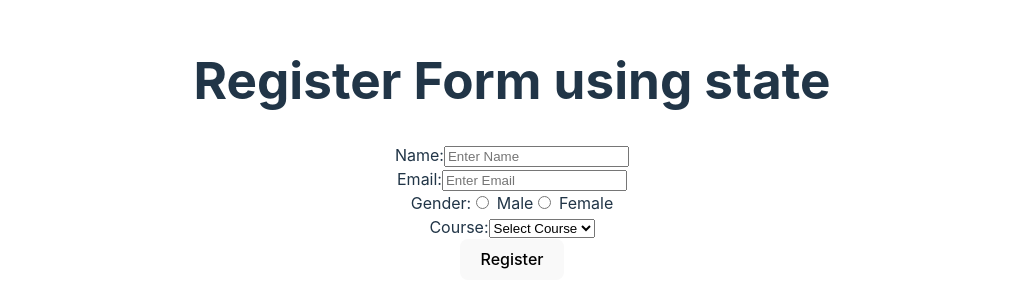
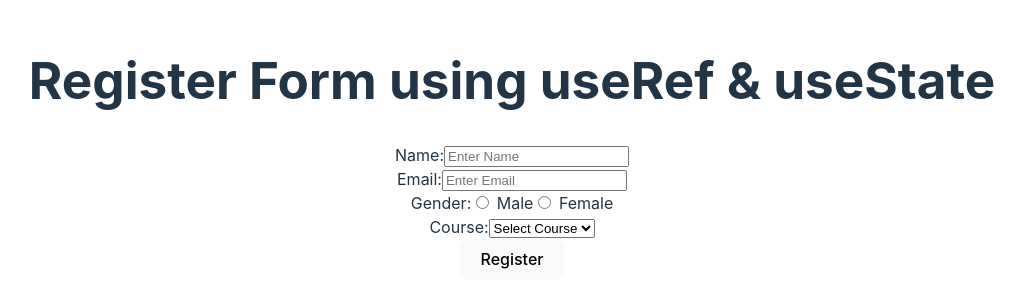
Before and after one commit to ashok-koenig/203168-ui, a React (Vite) app in the folder 5-React-demo-apps/forms-demo-app/: page / in a window 1280 px wide. Shown: the part 251-558 px from the top of the page, without its empty margins (128-1153 px from the left). Built offline with nearby package versions, Linux system fonts and the light colour scheme.

Commit message:
form handling with useRef hook

```diff
--- a/5-React-demo-apps/forms-demo-app/src/App.tsx
+++ b/5-React-demo-apps/forms-demo-app/src/App.tsx
@@ -4,13 +4,15 @@ import viteLogo from '/vite.svg'
 import './App.css'
 import BasicForm from './components/BasicForm'
 import StateFrom from './components/StateFrom'
+import RefStateForm from './components/RefStateForm'
 
 function App() {
 
   return (
     <>
       {/* <BasicForm /> */}
-      <StateFrom />
+      {/* <StateFrom /> */}
+      <RefStateForm />
     </>
   )
 }
--- /dev/null
+++ b/5-React-demo-apps/forms-demo-app/src/components/RefStateForm.tsx
@@ -0,0 +1,68 @@
+import React, { useRef, useState } from 'react'
+
+export default function RefStateForm() {
+    const nameRef = useRef<HTMLInputElement>(null)
+    const emailRef = useRef<HTMLInputElement>(null)
+    const genderRef = useRef<HTMLInputElement>(null)
+    const courseRef = useRef<HTMLSelectElement>(null)
+    const [errors, setErrors] = useState<{ [key: string]: string}>({})
+
+    const validateFrom = () =>{
+        const currentErrors: {[key: string]: string} = {}
+        if(!nameRef.current?.value) currentErrors.name = 'Name is required'
+        if(!emailRef.current?.value) currentErrors.email = 'Email is required'
+        if(!genderRef.current?.checked) currentErrors.gender = 'Gender is required'
+        if(!courseRef.current?.value) currentErrors.course = 'Course is required'
+        setErrors(currentErrors)
+        return Object.keys(currentErrors).length === 0
+    }
+    const handleSubmit = (e: React.FormEvent) =>{
+        e.preventDefault();
+        if(validateFrom()){
+             console.log(nameRef.current?.value);
+             console.log(emailRef.current?.value);
+             console.log(genderRef.current?.value);
+             console.log(courseRef.current?.value);
+        }
+    }
+  return (
+    <div>
+        <h1>Register Form using useRef & useState</h1>
+        <form onSubmit={handleSubmit}>
+            <div>
+                <label>Name:</label>
+                <input type="text" name="name" ref={nameRef} placeholder='Enter Name' />
+                {errors.name && <span className="error">{errors.name}</span>}
+            </div>
+            <div>
+                <label>Email:</label>
+                <input type="email" name="email" ref={emailRef} placeholder='Enter Email' />
+                {errors.email && <span className="error">{errors.email}</span>}
+            </div>
+            <div>
+                <label>Gender:</label>
+                <label>
+                    <input type="radio" name="gender" ref={genderRef} value="male" /> Male
+                </label>
+                <label>
+                    <input type="radio" name="gender" value="female" /> Female
+                </label>
+                {errors.gender && <span className="error">{errors.gender}</span>}
+            </div>
+            <div>
+                <label>Course:</label>
+                <select name="course" ref={courseRef}>
+                    <option value="">Select Course</option>
+                    <option value="JavaScript">JavaScript</option>
+                    <option value="TypeScript">TypeScript</option>
+                    <option value="React">React</option>
+                </select>
+                {errors.course && <span className="error">{errors.course}</span>}
+            </div>
+            <div>
+                <button type="submit">Register</button>
+            </div>
+        </form>
+    </div>
+  )
+}
```
